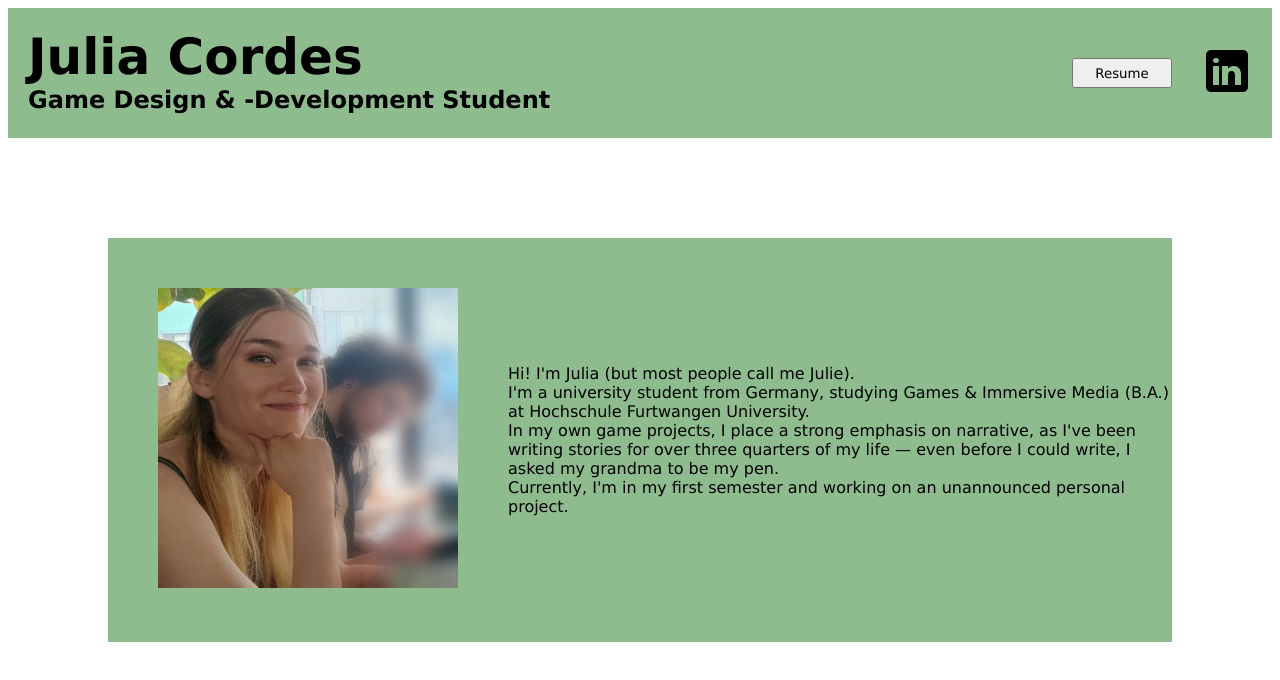
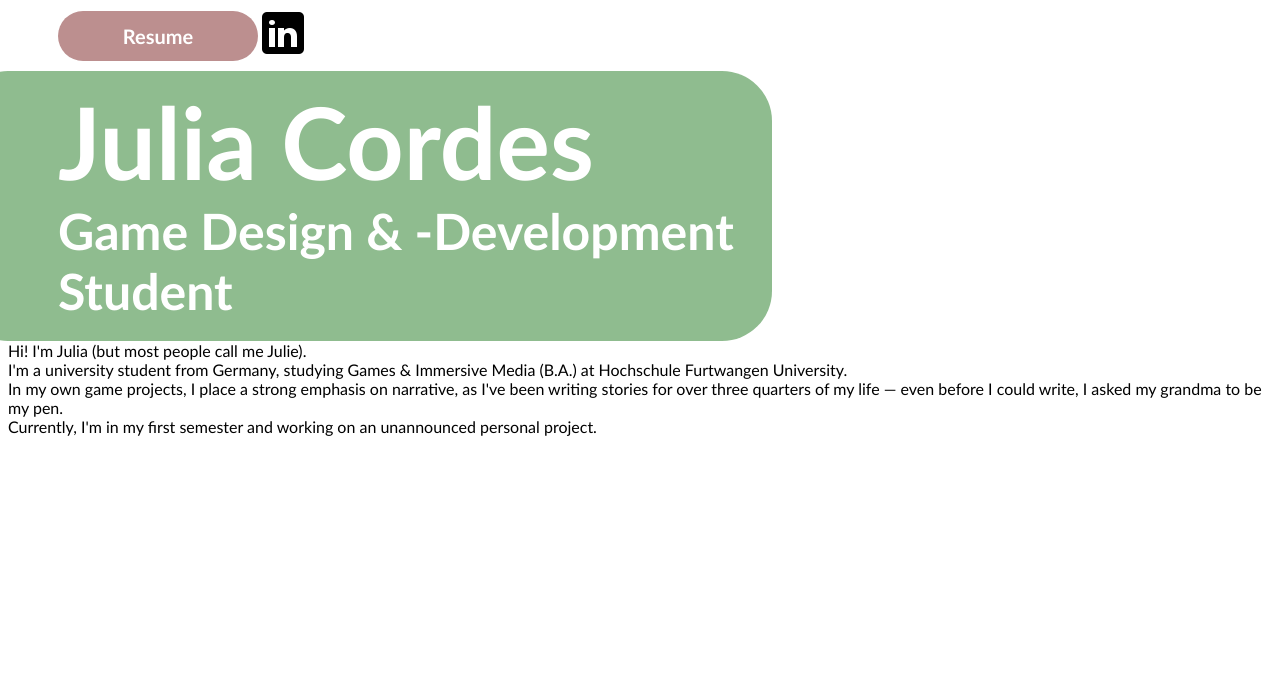
Before and after one commit to giigajules/portfolio, a plain HTML site: page newindex.html in a window 1280 px wide. Drawn offline with Linux system fonts and the light colour scheme.

Commit message:
cooler style

```diff
--- a/newindex.html
+++ b/newindex.html
@@ -4,26 +4,26 @@
     <meta charset="UTF-8">
     <meta name="viewport" content="width=device-width, initial-scale=1.0">
     <title>Julia Cordes | Portfolio</title>
-    <link rel="stylesheet" href="portfolio_style.css">
+    <link rel="stylesheet" href="newportfoliostyle.css">
 </head>
 <body>
     <div id="wrapper">
         <div id="header">
+            <div id="contact">
+                <a id="resumeLink" href="Files/CVPublicEnglish.pdf"><input class="resume" type="button" value="Resume"></a>
+                <a href="https://www.linkedin.com/in/julia-cordes-853bbb320/"><img src="Files/linkedin_icon.png" alt="LinkedIn"></a>
+            </div>
             <div id="title">
                 Julia Cordes
                 <div id="subtitle">
                     Game Design & -Development Student
                 </div>
             </div>
-            <div id="contact">
-                <a id="resumeLink" href="Files/CVPublicEnglish.pdf"><input class="resume" type="button" value="Resume"></a>
-                <a href="https://www.linkedin.com/in/julia-cordes-853bbb320/"><img src="Files/linkedin_icon.png" alt="LinkedIn"></a>
-            </div>
         </div>
         <div id="about">
-            <div id="juliePicture">
+            <!--<div id="juliePicture">
                 <img src="Files/JuliePic.png" alt="A picture of me" id="mypic">
-            </div>
+            </div> -->
             <div id="introduction">
                     Hi! I'm Julia (but most people call me Julie).
                 <br>I'm a university student from Germany, studying Games & Immersive Media (B.A.) at Hochschule Furtwangen University.
--- /dev/null
+++ b/newportfoliostyle.css
@@ -0,0 +1,42 @@
+body {
+    font-family: 'Trebuchet MS', 'Lucida Sans Unicode', 'Lucida Grande', 'Lucida Sans', Arial, sans-serif;
+    background-color: white;
+}
+
+#title {
+     background-color: darkseagreen;
+     border-radius: 50px;
+     font-size: 100px;
+     font-weight: bold;
+     color: white;
+     padding-left: 100px;
+     padding-top: 10px;
+     padding-right: -100px;
+     padding-bottom: 20px;
+     margin-left: -50px;
+     margin-right: 500px;
+
+}
+
+    #subtitle {
+        font-size: 50px;
+    }
+
+#contact {
+    margin-left: 50px;
+    margin-bottom: 10px;
+    display: flex;
+    align-items: flex-end;
+}
+
+    .resume {
+        height: 50px;
+        width: 200px;
+        background-color: rosybrown;
+        font-family: 'Trebuchet MS', 'Lucida Sans Unicode', 'Lucida Grande', 'Lucida Sans', Arial, sans-serif;
+        font-size: 20px;
+        font-weight: bold;
+        color: white;
+        border-radius: 50px;
+        border: none;
+    }
```
